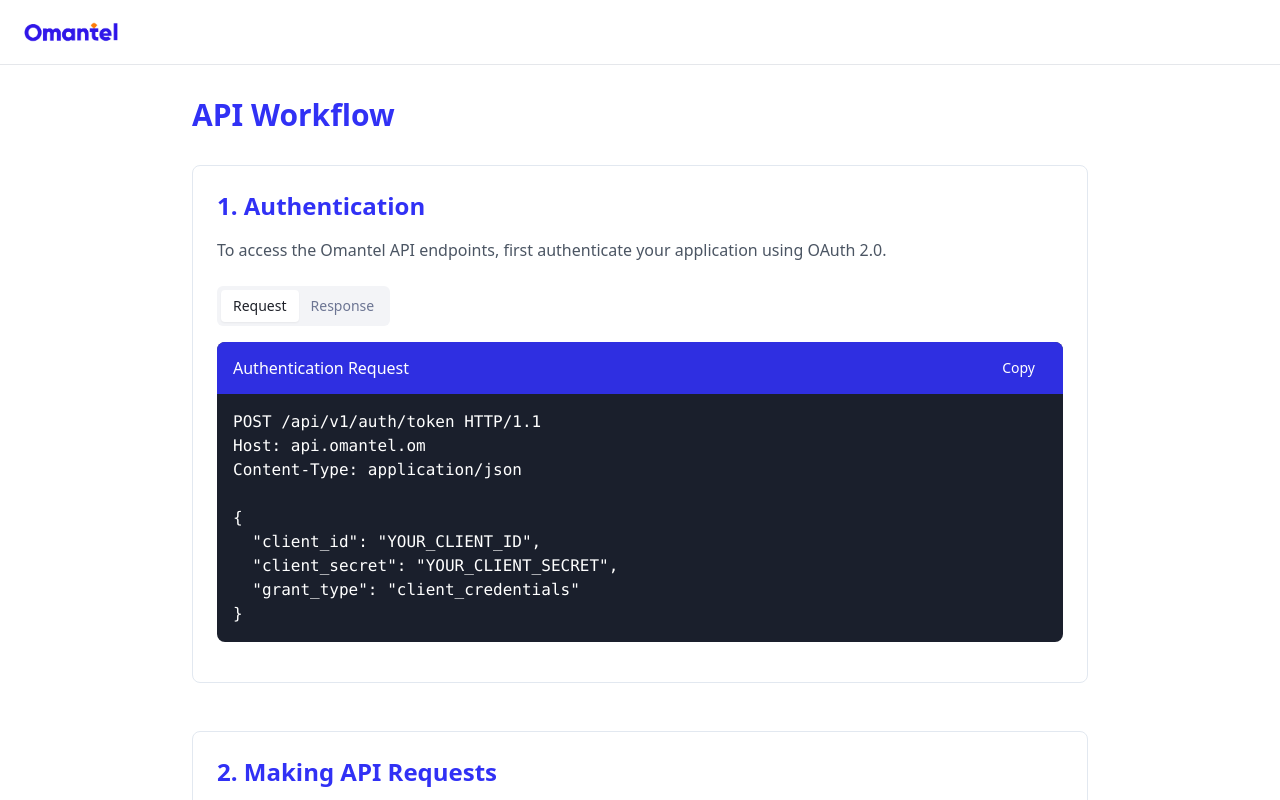
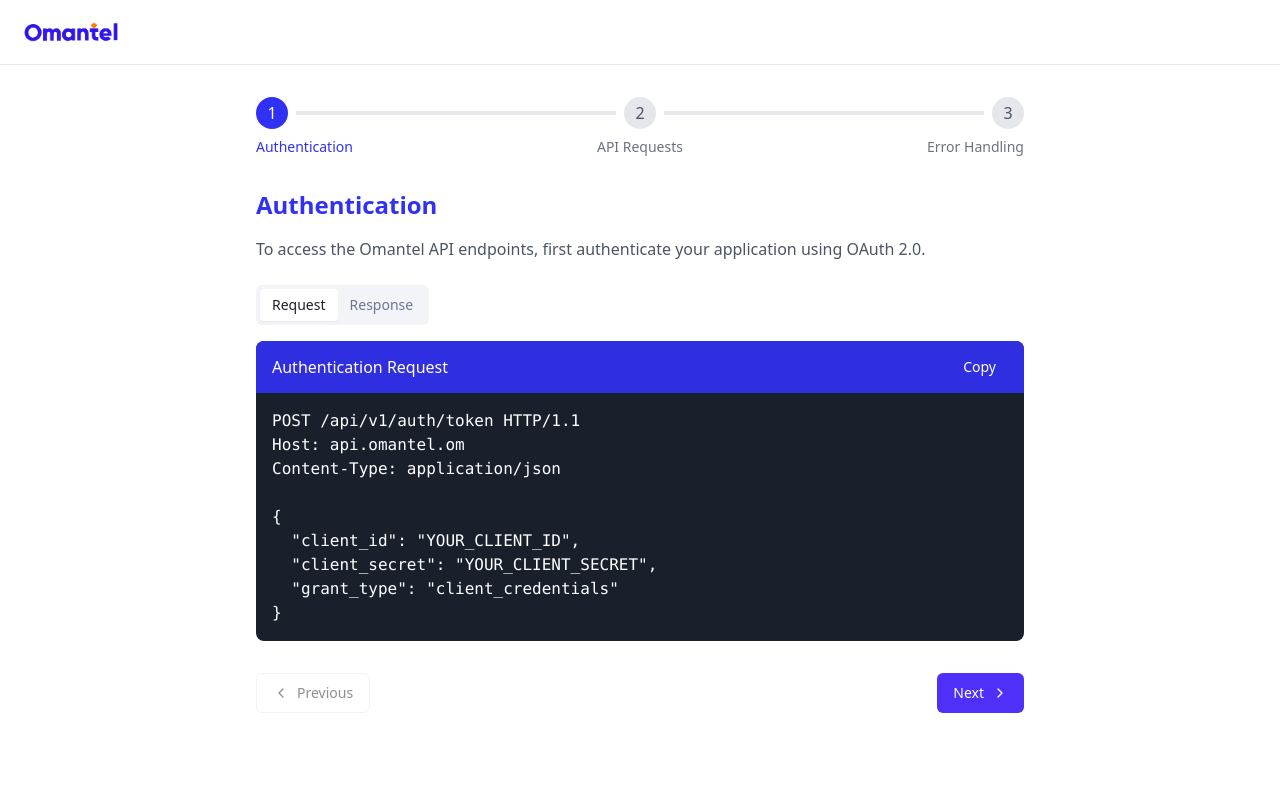
Before and after one commit to NashwaZ/omantel-web-flow, a React (Vite) app: page /workflow in a window 1280 px wide. Shown: the top 800 px of the page. Built offline with nearby package versions, Linux system fonts and the light colour scheme.

Commit message:
Refactor: Implement API workflow demonstration
Implement a three-page demonstration of the API workflow journey, adhering to the Omantel theme.

```diff
--- /dev/null
+++ b/src/components/workflow/ApiRequestStep.tsx
@@ -0,0 +1,46 @@
+
+import { Tabs, TabsContent, TabsList, TabsTrigger } from '@/components/ui/tabs';
+import CodeBlock from '@/components/CodeBlock';
+
+const ApiRequestStep = () => {
+  const apiRequestCode = `GET /api/v1/services/status HTTP/1.1
+Host: api.omantel.om
+Authorization: Bearer eyJhbGciOiJIUzI1NiIsInR5cCI6IkpXVCJ9...`;
+
+  const apiResponseCode = `HTTP/1.1 200 OK
+Content-Type: application/json
+
+{
+  "status": "active",
+  "service_id": "sms-001",
+  "features": ["broadcast", "personalization", "scheduling"],
+  "rate_limit": {
+    "requests_per_minute": 60,
+    "remaining": 58
+  }
+}`;
+
+  return (
+    <div className="max-w-3xl mx-auto">
+      <h2 className="text-2xl font-semibold text-omantel-blue mb-4">Making API Requests</h2>
+      <p className="text-gray-600 mb-6">
+        Once authenticated, include the access token in the Authorization header for all API requests.
+      </p>
+
+      <Tabs defaultValue="request">
+        <TabsList>
+          <TabsTrigger value="request">Request</TabsTrigger>
+          <TabsTrigger value="response">Response</TabsTrigger>
+        </TabsList>
+        <TabsContent value="request">
+          <CodeBlock code={apiRequestCode} title="API Request" />
+        </TabsContent>
+        <TabsContent value="response">
+          <CodeBlock code={apiResponseCode} title="API Response" />
+        </TabsContent>
+      </Tabs>
+    </div>
+  );
+};
+
+export default ApiRequestStep;
--- /dev/null
+++ b/src/components/workflow/AuthenticationStep.tsx
@@ -0,0 +1,48 @@
+
+import { Tabs, TabsContent, TabsList, TabsTrigger } from '@/components/ui/tabs';
+import CodeBlock from '@/components/CodeBlock';
+
+const AuthenticationStep = () => {
+  const authRequestCode = `POST /api/v1/auth/token HTTP/1.1
+Host: api.omantel.om
+Content-Type: application/json
+
+{
+  "client_id": "YOUR_CLIENT_ID",
+  "client_secret": "YOUR_CLIENT_SECRET",
+  "grant_type": "client_credentials"
+}`;
+
+  const authResponseCode = `HTTP/1.1 200 OK
+Content-Type: application/json
+
+{
+  "access_token": "eyJhbGciOiJIUzI1NiIsInR5cCI6IkpXVCJ9...",
+  "token_type": "Bearer",
+  "expires_in": 3600
+}`;
+
+  return (
+    <div className="max-w-3xl mx-auto">
+      <h2 className="text-2xl font-semibold text-omantel-blue mb-4">Authentication</h2>
+      <p className="text-gray-600 mb-6">
+        To access the Omantel API endpoints, first authenticate your application using OAuth 2.0.
+      </p>
+
+      <Tabs defaultValue="request">
+        <TabsList>
+          <TabsTrigger value="request">Request</TabsTrigger>
+          <TabsTrigger value="response">Response</TabsTrigger>
+        </TabsList>
+        <TabsContent value="request">
+          <CodeBlock code={authRequestCode} title="Authentication Request" />
+        </TabsContent>
+        <TabsContent value="response">
+          <CodeBlock code={authResponseCode} title="Authentication Response" />
+        </TabsContent>
+      </Tabs>
+    </div>
+  );
+};
+
+export default AuthenticationStep;
--- /dev/null
+++ b/src/components/workflow/ErrorHandlingStep.tsx
@@ -0,0 +1,38 @@
+
+import CodeBlock from '@/components/CodeBlock';
+
+const ErrorHandlingStep = () => {
+  const errorCode = `{
+  "status": "error",
+  "error": {
+    "code": "INVALID_PARAMETER",
+    "message": "The provided parameter is invalid",
+    "details": {
+      "field": "phone_number",
+      "issue": "Format must be international format starting with +"
+    }
+  }
+}`;
+
+  return (
+    <div className="max-w-3xl mx-auto">
+      <h2 className="text-2xl font-semibold text-omantel-blue mb-4">Error Handling</h2>
+      <p className="text-gray-600 mb-6">
+        All API responses use standard HTTP status codes. Errors include detailed messages for debugging.
+      </p>
+
+      <CodeBlock code={errorCode} title="Error Response" />
+
+      <div className="mt-6 bg-gray-50 rounded-lg p-4">
+        <h3 className="font-medium mb-2">Rate Limit Headers</h3>
+        <ul className="space-y-2 text-sm text-gray-600">
+          <li><code>X-RateLimit-Limit</code>: Maximum requests per window</li>
+          <li><code>X-RateLimit-Remaining</code>: Remaining requests in current window</li>
+          <li><code>X-RateLimit-Reset</code>: Time when the rate limit resets</li>
+        </ul>
+      </div>
+    </div>
+  );
+};
+
+export default ErrorHandlingStep;
--- a/src/pages/Workflow.tsx
+++ b/src/pages/Workflow.tsx
@@ -1,43 +1,31 @@
 
-import { Tabs, TabsContent, TabsList, TabsTrigger } from '@/components/ui/tabs';
-import CodeBlock from '@/components/CodeBlock';
+import { useState } from 'react';
+import { Button } from '@/components/ui/button';
+import { ChevronLeft, ChevronRight } from 'lucide-react';
+import AuthenticationStep from '@/components/workflow/AuthenticationStep';
+import ApiRequestStep from '@/components/workflow/ApiRequestStep';
+import ErrorHandlingStep from '@/components/workflow/ErrorHandlingStep';
 
 const Workflow = () => {
-  const authRequestCode = `POST /api/v1/auth/token HTTP/1.1
-Host: api.omantel.om
-Content-Type: application/json
+  const [currentStep, setCurrentStep] = useState(1);
 
-{
-  "client_id": "YOUR_CLIENT_ID",
-  "client_secret": "YOUR_CLIENT_SECRET",
-  "grant_type": "client_credentials"
-}`;
+  const steps = [
+    { component: <AuthenticationStep />, title: "Authentication" },
+    { component: <ApiRequestStep />, title: "API Requests" },
+    { component: <ErrorHandlingStep />, title: "Error Handling" }
+  ];
 
-  const authResponseCode = `HTTP/1.1 200 OK
-Content-Type: application/json
+  const goToNextStep = () => {
+    if (currentStep < steps.length) {
+      setCurrentStep(currentStep + 1);
+    }
+  };
 
-{
-  "access_token": "eyJhbGciOiJIUzI1NiIsInR5cCI6IkpXVCJ9...",
-  "token_type": "Bearer",
-  "expires_in": 3600
-}`;
-
-  const apiRequestCode = `GET /api/v1/services/status HTTP/1.1
-Host: api.omantel.om
-Authorization: Bearer eyJhbGciOiJIUzI1NiIsInR5cCI6IkpXVCJ9...`;
-
-  const apiResponseCode = `HTTP/1.1 200 OK
-Content-Type: application/json
-
-{
-  "status": "active",
-  "service_id": "sms-001",
-  "features": ["broadcast", "personalization", "scheduling"],
-  "rate_limit": {
-    "requests_per_minute": 60,
-    "remaining": 58
-  }
-}`;
+  const goToPreviousStep = () => {
+    if (currentStep > 1) {
+      setCurrentStep(currentStep - 1);
+    }
+  };
 
   return (
     <div className="min-h-screen bg-white">
@@ -54,94 +42,75 @@ Content-Type: application/json
 
       {/* Main Content */}
       <main className="container mx-auto px-4 py-8">
-        <div className="max-w-4xl mx-auto">
-          <h1 className="text-3xl font-bold text-omantel-blue mb-8">
-            API Workflow
-          </h1>
+        {/* Progress indicator */}
+        <div className="max-w-3xl mx-auto mb-8">
+          <div className="flex items-center justify-between">
+            {steps.map((step, index) => (
+              <div
+                key={index}
+                className={`flex items-center ${
+                  index < steps.length - 1 ? 'flex-1' : ''
+                }`}
+              >
+                <div
+                  className={`w-8 h-8 rounded-full flex items-center justify-center ${
+                    index + 1 <= currentStep
+                      ? 'bg-omantel-blue text-white'
+                      : 'bg-gray-200 text-gray-600'
+                  }`}
+                >
+                  {index + 1}
+                </div>
+                {index < steps.length - 1 && (
+                  <div
+                    className={`flex-1 h-1 mx-2 ${
+                      index + 1 < currentStep ? 'bg-omantel-blue' : 'bg-gray-200'
+                    }`}
+                  />
+                )}
+              </div>
+            ))}
+          </div>
+          <div className="flex justify-between mt-2">
+            {steps.map((step, index) => (
+              <span
+                key={index}
+                className={`text-sm ${
+                  index + 1 === currentStep
+                    ? 'text-omantel-blue font-medium'
+                    : 'text-gray-500'
+                }`}
+              >
+                {step.title}
+              </span>
+            ))}
+          </div>
+        </div>
 
-          <div className="space-y-12">
-            {/* Step 1: Authentication */}
-            <section className="bg-white rounded-lg border p-6">
-              <h2 className="text-2xl font-semibold text-omantel-blue mb-4">1. Authentication</h2>
-              <p className="text-gray-600 mb-6">
-                To access the Omantel API endpoints, first authenticate your application using OAuth 2.0.
-              </p>
+        {/* Step content */}
+        <div className="mb-8">
+          {steps[currentStep - 1].component}
+        </div>
 
-              <Tabs defaultValue="request">
-                <TabsList>
-                  <TabsTrigger value="request">Request</TabsTrigger>
-                  <TabsTrigger value="response">Response</TabsTrigger>
-                </TabsList>
-                <TabsContent value="request">
-                  <CodeBlock code={authRequestCode} title="Authentication Request" />
-                </TabsContent>
-                <TabsContent value="response">
-                  <CodeBlock code={authResponseCode} title="Authentication Response" />
-                </TabsContent>
-              </Tabs>
-            </section>
-
-            {/* Step 2: Making API Requests */}
-            <section className="bg-white rounded-lg border p-6">
-              <h2 className="text-2xl font-semibold text-omantel-blue mb-4">2. Making API Requests</h2>
-              <p className="text-gray-600 mb-6">
-                Once authenticated, include the access token in the Authorization header for all API requests.
-              </p>
-
-              <Tabs defaultValue="request">
-                <TabsList>
-                  <TabsTrigger value="request">Request</TabsTrigger>
-                  <TabsTrigger value="response">Response</TabsTrigger>
-                </TabsList>
-                <TabsContent value="request">
-                  <CodeBlock code={apiRequestCode} title="API Request" />
-                </TabsContent>
-                <TabsContent value="response">
-                  <CodeBlock code={apiResponseCode} title="API Response" />
-                </TabsContent>
-              </Tabs>
-            </section>
-
-            {/* Step 3: Error Handling */}
-            <section className="bg-white rounded-lg border p-6">
-              <h2 className="text-2xl font-semibold text-omantel-blue mb-4">3. Error Handling</h2>
-              <p className="text-gray-600 mb-6">
-                All API responses use standard HTTP status codes. Errors include detailed messages for debugging.
-              </p>
-
-              <CodeBlock
-                code={`{
-  "status": "error",
-  "error": {
-    "code": "INVALID_PARAMETER",
-    "message": "The provided parameter is invalid",
-    "details": {
-      "field": "phone_number",
-      "issue": "Format must be international format starting with +"
-    }
-  }
-}`}
-                title="Error Response"
-              />
-            </section>
-
-            {/* Step 4: Rate Limiting */}
-            <section className="bg-white rounded-lg border p-6">
-              <h2 className="text-2xl font-semibold text-omantel-blue mb-4">4. Rate Limiting</h2>
-              <p className="text-gray-600 mb-6">
-                API requests are rate-limited to ensure fair usage. Monitor the rate limit headers in responses.
-              </p>
-
-              <div className="bg-gray-50 rounded-lg p-4">
-                <h3 className="font-medium mb-2">Rate Limit Headers</h3>
-                <ul className="space-y-2 text-sm text-gray-600">
-                  <li><code>X-RateLimit-Limit</code>: Maximum requests per window</li>
-                  <li><code>X-RateLimit-Remaining</code>: Remaining requests in current window</li>
-                  <li><code>X-RateLimit-Reset</code>: Time when the rate limit resets</li>
-                </ul>
-              </div>
-            </section>
-          </div>
+        {/* Navigation buttons */}
+        <div className="max-w-3xl mx-auto flex justify-between">
+          <Button
+            onClick={goToPreviousStep}
+            disabled={currentStep === 1}
+            variant="outline"
+            className="flex items-center gap-2"
+          >
+            <ChevronLeft className="w-4 h-4" />
+            Previous
+          </Button>
+          <Button
+            onClick={goToNextStep}
+            disabled={currentStep === steps.length}
+            className="flex items-center gap-2"
+          >
+            Next
+            <ChevronRight className="w-4 h-4" />
+          </Button>
         </div>
       </main>
     </div>
```
